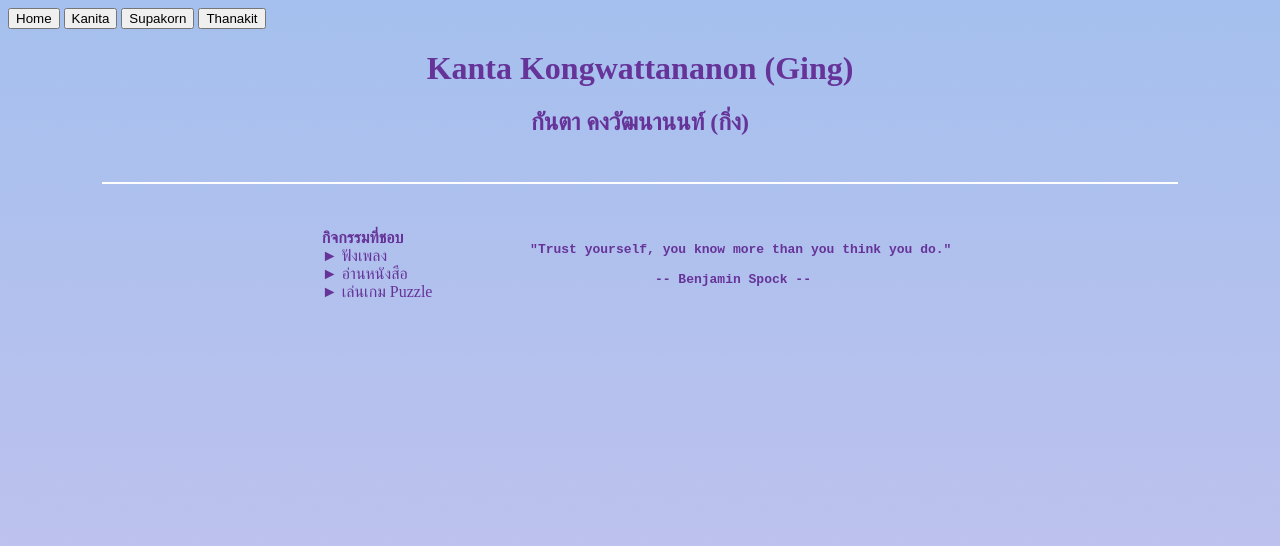
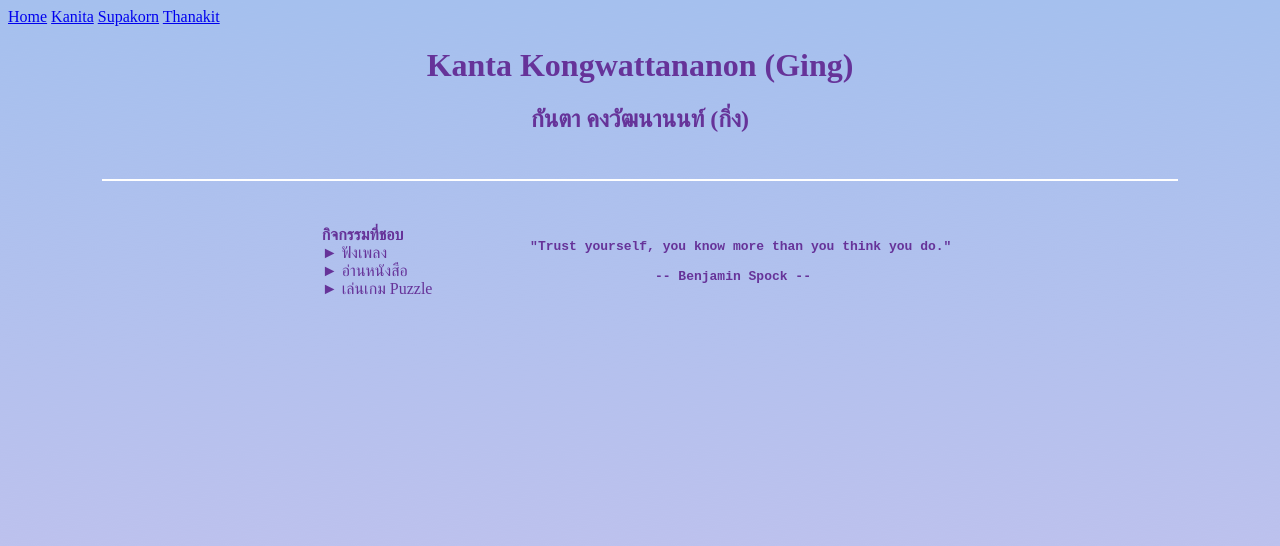
Before and after one commit to Kanta01/WebTech, a plain HTML site: page kanta.html in a window 1280 px wide. Drawn offline with Linux system fonts and the light colour scheme.

Commit message:
linkpage

```diff
--- a/kanta.html
+++ b/kanta.html
@@ -7,10 +7,10 @@
     <title>Kanta</title>
 </head>
 <body background="./src/bgKanta.png" text="rebeccapurple">
-    <button>Home</button>
-    <button>Kanita</button>
-    <button>Supakorn</button>
-    <button>Thanakit</button>
+    <a href="index.html">Home</a>
+    <a href="Kanita.html">Kanita</a>
+    <a href="Supakorn.html">Supakorn</a>
+    <a href="aboutBank.html">Thanakit</a>
 
     <center>
         <h1>Kanta Kongwattananon (Ging)</h1>
```
Also changed, not shown: Kanita.html (+1 -0 lines), Supakorn.html (+1 -1 lines), aboutBank.html (+1 -0 lines), index.html (+3 -3 lines).
